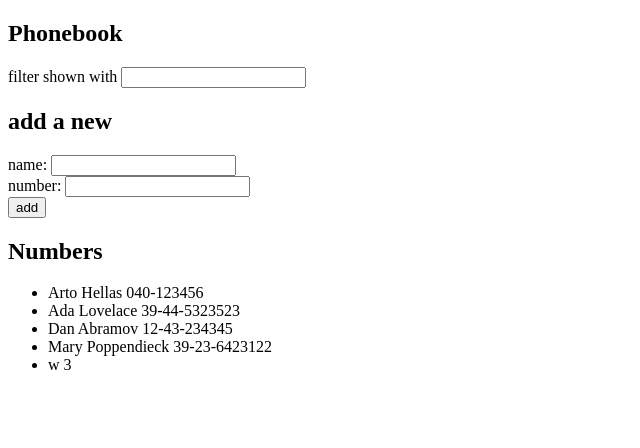
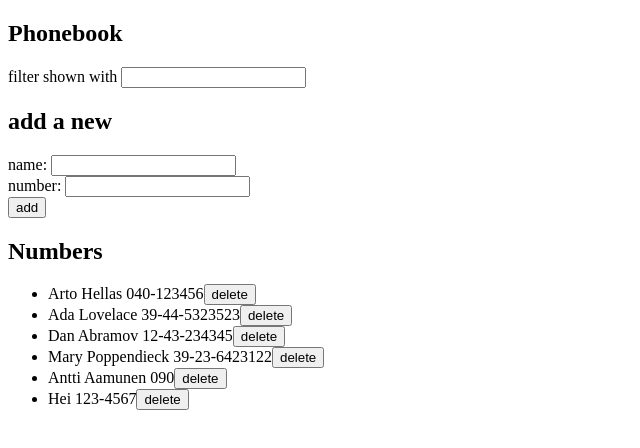
Before and after one commit to lauramella/fullstack-2022, a React (Create React App) app in the folder osa2/puhelinluettelo/: page / in a window 1280 px wide. Shown: the top 448 px of the page, without its empty margins (0-640 px from the left). Built offline with nearby package versions, Linux system fonts and the light colour scheme; data requests are answered from the project's data file.

Commit message:
2.16-2.18 puhelinluettelo done

```diff
--- a/osa2/puhelinluettelo/db.json
+++ b/osa2/puhelinluettelo/db.json
@@ -21,9 +21,14 @@
       "id": 4
     },
     {
-      "name": "w",
-      "number": "3",
+      "name": "Antti Aamunen",
+      "number": "090",
       "id": 5
+    },
+    {
+      "name": "Hei",
+      "number": "123-4567",
+      "id": 6
     }
   ]
 }
--- a/osa2/puhelinluettelo/src/App.js
+++ b/osa2/puhelinluettelo/src/App.js
@@ -1,5 +1,4 @@
 import { useState, useEffect } from 'react'
-import axios from 'axios'
 import Persons from './components/Persons'
 import Filter from './components/Filter'
 import PersonForm from './components/PersonForm'
@@ -29,17 +28,35 @@ const App = () => {
       number: newNumber
     }
 
-    contactService
-      .create(personObject)
-        .then(returnedPerson => {
-          if (persons.map((persons) => persons.name).indexOf(newName) !== -1) {
-            alert(`${newName} is already added to phonebook`)
-          } else {
-            setPersons(persons.concat(personObject))
+    if (persons.map((persons) => persons.name).indexOf(newName) !== -1) {
+      if (window.confirm(`${newName} is already added to phonebook, replace the old number with a new one?`)) {
+        const contact = persons.find(p => p.name === newName)
+        const changedContact = { ...contact, number: newNumber }
+        contactService
+          .update(changedContact.id, changedContact)
+            .then(updatedPerson => {
+              setPersons(persons.map(person => person.id !== changedContact.id ? person : updatedPerson))
+            })
+          }
+      } else {
+      contactService
+        .create(personObject)
+          .then(returnedPerson => {
+            setPersons(persons.concat(returnedPerson))
             setNewName('')
             setNewNumber('')
-          }
+          })
+      }
+  }
+
+  const removePerson = (id, name) => {
+    if (window.confirm(`Delete ${name}?`)) {
+      contactService
+        .remove(id)
+        .then(() => {
+          setPersons(persons.filter(person => person.id !== id))
         })
+    }
   }
 
   return (
@@ -55,7 +72,7 @@ const App = () => {
             handleNumber={handleNumber} />
       <h2>Numbers</h2>
       <ul>
-      <Persons persons={persons} sFilter={sFilter} />
+      <Persons persons={persons} sFilter={sFilter} handleRemove={removePerson} />
       </ul>
     </div>
   )
--- a/osa2/puhelinluettelo/src/components/Persons.js
+++ b/osa2/puhelinluettelo/src/components/Persons.js
@@ -1,18 +1,21 @@
 import React from 'react'
 
-const Person = ({ person }) => {
+const Person = ({ id, name, number, handleRemove }) => {
     return (
-        <li>{person.name} {person.number}</li>
+        <li>
+            {name} {number}
+            <button onClick={() => handleRemove(id, name)}>delete</button>
+        </li>
     )
 }
 
-const Persons = ({ persons, sFilter }) => {
+const Persons = ({ persons, sFilter, handleRemove }) => {
     if (sFilter.length === 0) {
-        return persons.map(person => <Person key={person.name} person={person} />)
+        return persons.map(person => <Person key={person.name} id={person.id} name={person.name} number={person.number} handleRemove={handleRemove} />)
     }
     else {
         let filtered = persons.filter(person => person.name.toLowerCase().includes(sFilter.toLowerCase()))
-        return filtered.map(person => <Person key={person.name} person={person} />)
+        return filtered.map(person => <Person key={person.name} id={person.id} name={person.name} number={person.number} handleRemove={handleRemove} />)
     }
 }
 
--- a/osa2/puhelinluettelo/src/services/contacts.js
+++ b/osa2/puhelinluettelo/src/services/contacts.js
@@ -11,4 +11,14 @@ const create = newObject => {
   return request.then(response => response.data)
 }
 
-export default { getAll, create }
+const remove = id => {
+  const request = axios.delete(`${baseUrl}/${id}`)
+  return request.then(response => response.data)
+}
+
+const update = (pId, changedContact) => {
+  const request = axios.put(`${baseUrl}/${pId}`, changedContact)
+  return request.then(response => response.data)
+}
+
+export default { getAll, create, remove, update }
```
